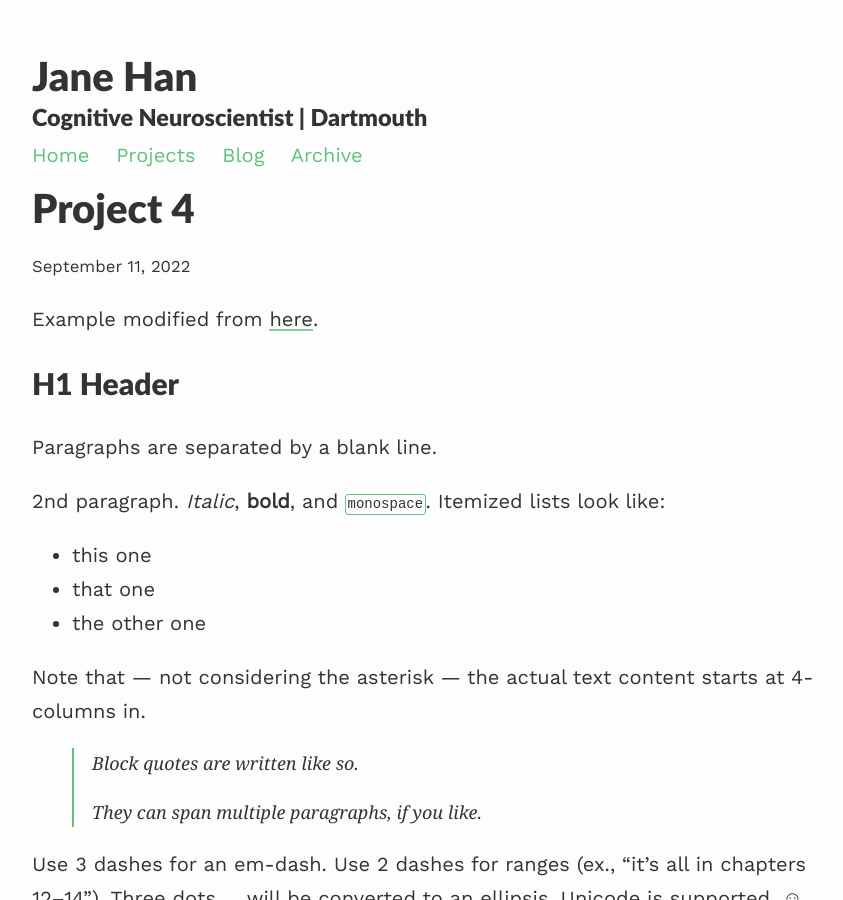
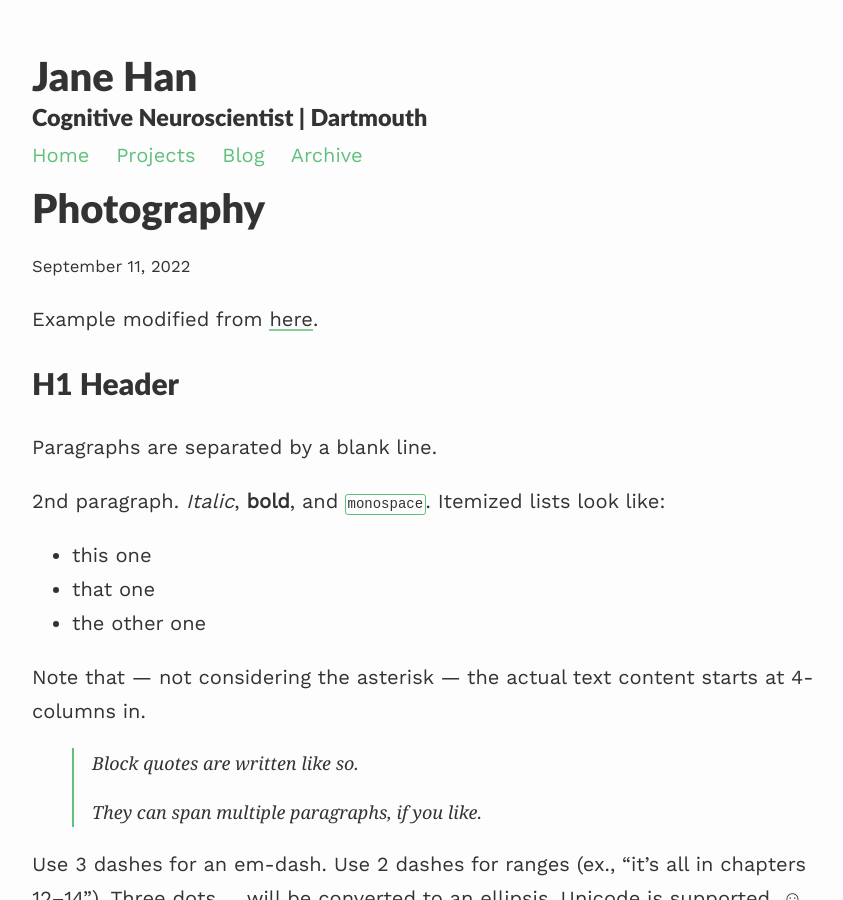
Before and after one commit to han-jane/han-jane.github.io, a Jekyll site: the page built from _projects/4_project.md, in a window 1280 px wide and 900 px high. Shown: the whole window, without its empty margins (208-1051 px from the left). Built offline with Jekyll 4.4.1, drawn with Linux system fonts in a browser that asks for light colours; nearby versions of some CDN libraries; formulas are drawn with MathJax 3.

Commit message:
Update 4_project.md

```diff
--- a/_projects/4_project.md
+++ b/_projects/4_project.md
@@ -1,7 +1,7 @@
 ---
 layout: post
-title: Project 4
-description: another project
+title: Photography
+description: Photography portfolio
 ---
 
 Example modified from [here](http://www.unexpected-vortices.com/sw/rippledoc/quick-markdown-example.html){:target="_blank"}.
```
